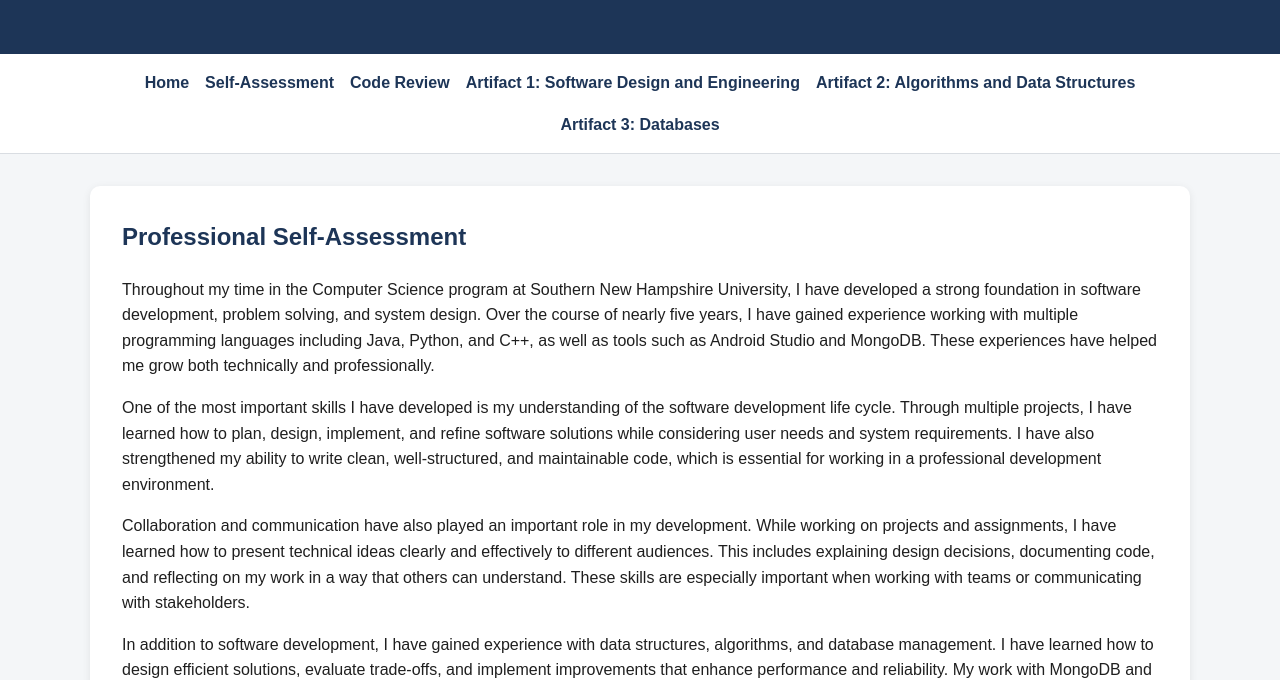
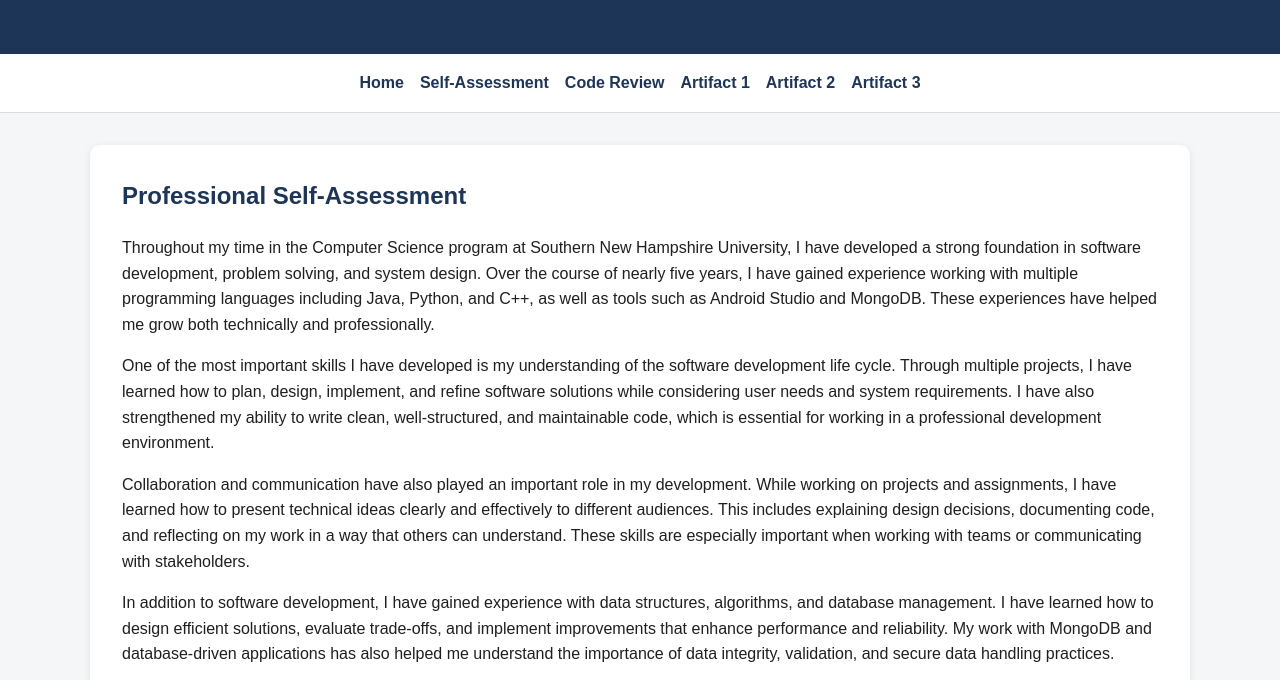
Before and after one commit to dLeaton2010/dleaton.github.io, a plain HTML site: page self-assessment.html in a window 1280 px wide. Shown: the part 141-821 px from the top of the page. Drawn offline with Linux system fonts and the light colour scheme.

Commit message:
Fix HTML formatting and update artifact links

```diff
--- a/self-assessment.html
+++ b/self-assessment.html
@@ -20,9 +20,9 @@
     <a href="index.html">Home</a>
     <a href="self-assessment.html">Self-Assessment</a>
     <a href="code-review.html">Code Review</a>
-    <a href="artifact1.html">Artifact 1: Software Design and Engineering</a>
-    <a href="artifact2.html">Artifact 2: Algorithms and Data Structures</a>
-    <a href="artifact3.html">Artifact 3: Databases</a>
+    <a href="artifact1.html">Artifact 1</a>
+    <a href="artifact2.html">Artifact 2</a>
+    <a href="artifact3.html">Artifact 3</a>
   </div>
 </nav>
 
```
